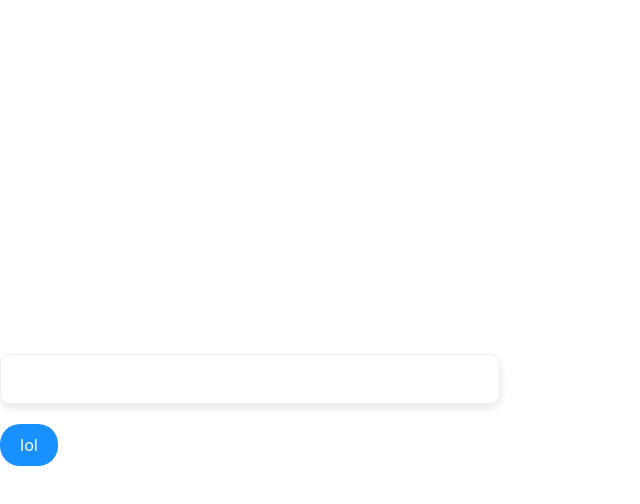
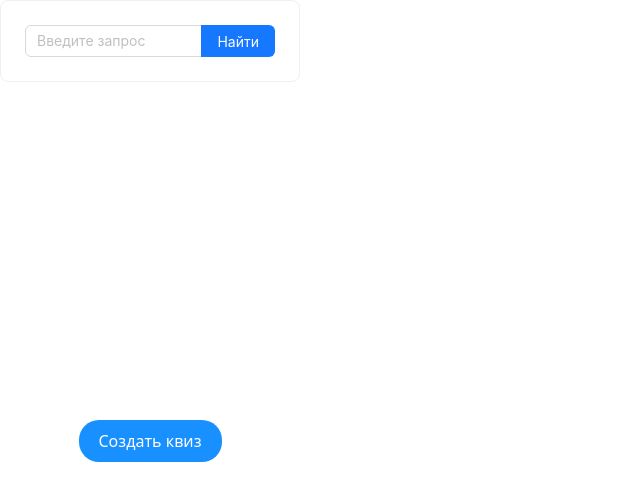
Before and after one commit to Dreawbrave/Quiz, a React (Vite) app: page / in a window 1280 px wide. Shown: the top 504 px of the page, without its empty margins (0-640 px from the left). Built offline with nearby package versions, Linux system fonts and the light colour scheme.

Commit message:
home page

```diff
--- a/src/pages/Home/HomePage.jsx
+++ b/src/pages/Home/HomePage.jsx
@@ -1,10 +1,15 @@
 import {RoundButton} from "../../shared/ui/Button/Button.jsx";
-import {QuestionCard} from '../../shared/ui/Card/QuestionCard.jsx'
+import styles from './styles.module.css'
+import {MyHeader} from "../../shared/ui/Header/Header.jsx";
 export default function QuizPage() {
     return (
-        <>
-        <QuestionCard/>
-        <RoundButton text={'lol'}/>
-        </>
+        <div className={styles['container']}>
+            <div className={styles['head']}>
+            <MyHeader/>
+            </div>
+            <div className={styles['content']}>
+            <RoundButton text={'Создать квиз'}/>
+            </div>
+        </div>
     );
 }
--- a/src/pages/Home/styles.module.css
+++ b/src/pages/Home/styles.module.css
@@ -0,0 +1,19 @@
+
+.container {
+    display: flex;
+    flex-direction: column;
+    min-height: 100vh;
+}
+
+.header {
+    display: flex;
+    justify-content: center;
+    width: 100%;
+}
+
+.content {
+    flex: 1;
+    display: flex;
+    justify-content: center;
+    align-items: center;
+}
--- /dev/null
+++ b/src/shared/ui/Header/Header.jsx
@@ -0,0 +1,13 @@
+import React from 'react';
+import styles from './styles.module.css';
+import {Search} from "../Search/Search.jsx";
+
+export const MyHeader = () => {
+    return (
+        <header
+            className={styles['myHeader']}
+        >
+            <Search/>
+        </header>
+    );
+};
--- /dev/null
+++ b/src/shared/ui/Header/styles.module.css
@@ -0,0 +1,5 @@
+.myHeader {
+    display: flex;
+    justify-content: center;
+    align-items: center;
+}
--- /dev/null
+++ b/src/shared/ui/Search/Search.jsx
@@ -0,0 +1,24 @@
+import React, { useState } from 'react';
+import { Input, Card } from 'antd';
+
+export const Search = () => {
+    const [searchText, setSearchText] = useState('');
+
+    const onSearch = (value) => {
+        console.log('Ищем:', value);
+        // вместо консоль лога поиск в БД
+    };
+
+    return (
+        <Card style={{ width: 300 }}>
+            <Input.Search
+                placeholder="Введите запрос"
+                allowClear
+                enterButton="Найти"
+                value={searchText}
+                onChange={(e) => setSearchText(e.target.value)}
+                onSearch={onSearch}
+            />
+        </Card>
+    );
+};
```
Also changed, not shown: src/shared/ui/Search/styles.module.css (added).
